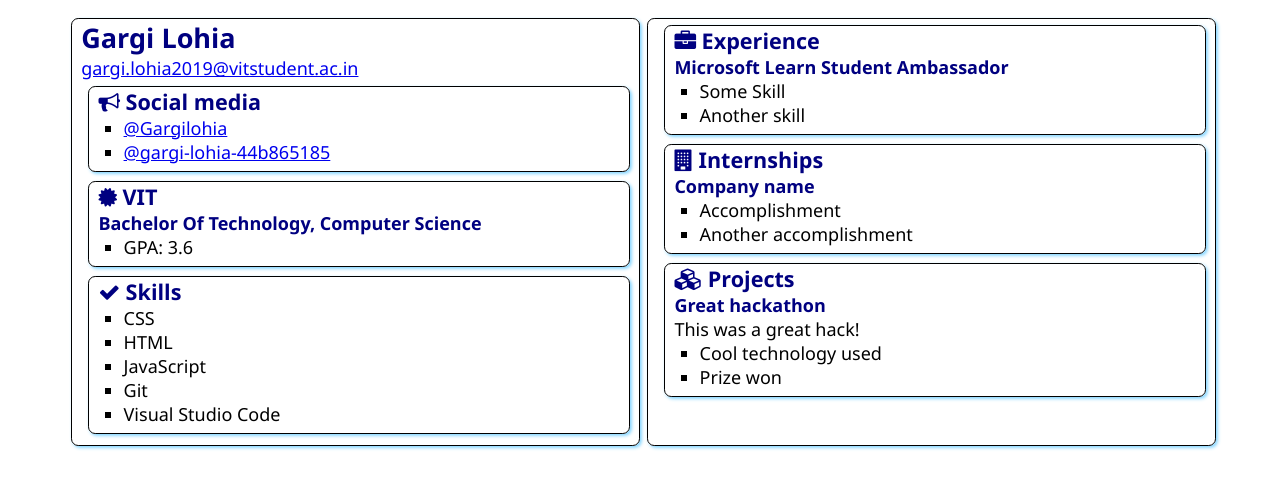
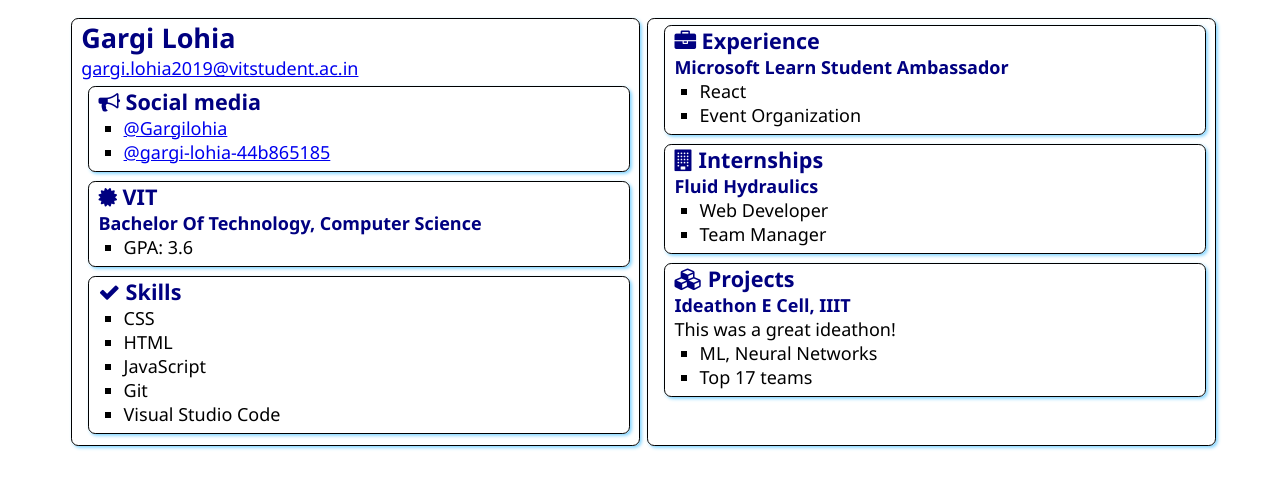
Before and after one commit to Gargilohia/SATechnicalOnboarding, a plain HTML site: page src/index.html in a window 1280 px wide. Drawn offline with Linux system fonts and the light colour scheme.

Commit message:
Added detai;s

```diff
--- a/src/index.html
+++ b/src/index.html
@@ -61,8 +61,8 @@
                 </h2>
                 <h3>Microsoft Learn Student Ambassador</h3>
                 <ul>
-                    <li>Some Skill</li>
-                    <li>Another skill</li>
+                    <li>React</li>
+                    <li>Event Organization</li>
                 </ul>
             </section>
             <section class="box">
@@ -71,10 +71,10 @@
                     Internships
                 </h2>
 
-                <h3>Company name</h3>
+                <h3>Fluid Hydraulics</h3>
                 <ul>
-                    <li>Accomplishment</li>
-                    <li>Another accomplishment</li>
+                    <li>Web Developer</li>
+                    <li>Team Manager</li>
                 </ul>
             </section>
             <section class="box">
@@ -83,11 +83,11 @@
                     Projects
                 </h2>
 
-                <h3>Great hackathon</h3>
-                <div>This was a great hack!</div>
+                <h3>Ideathon E Cell, IIIT</h3>
+                <div>This was a great ideathon!</div>
                 <ul>
-                    <li>Cool technology used</li>
-                    <li>Prize won</li>
+                    <li>ML, Neural Networks</li>
+                    <li>Top 17 teams</li>
                 </ul>
             </section>
         </article>
```
